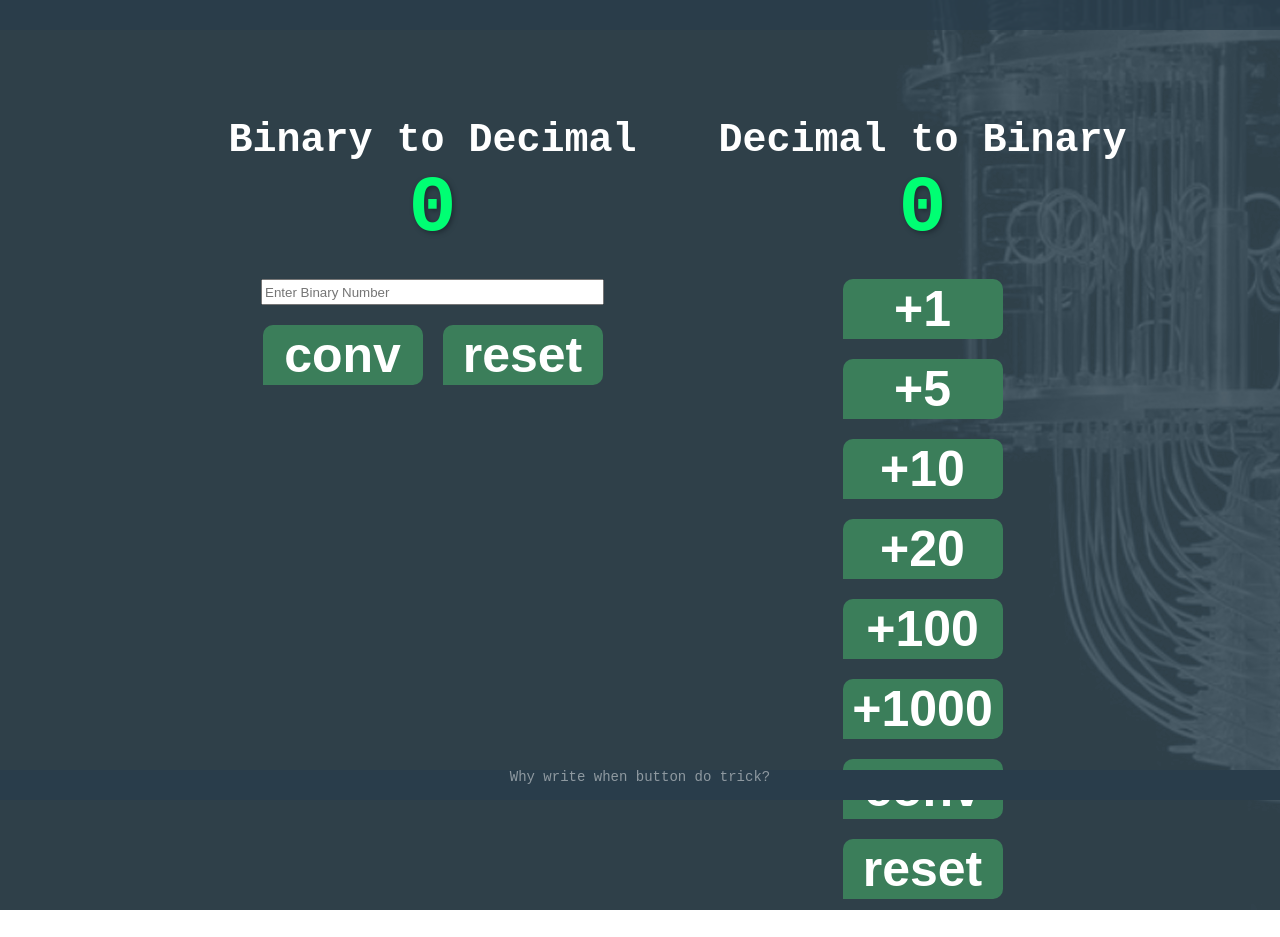
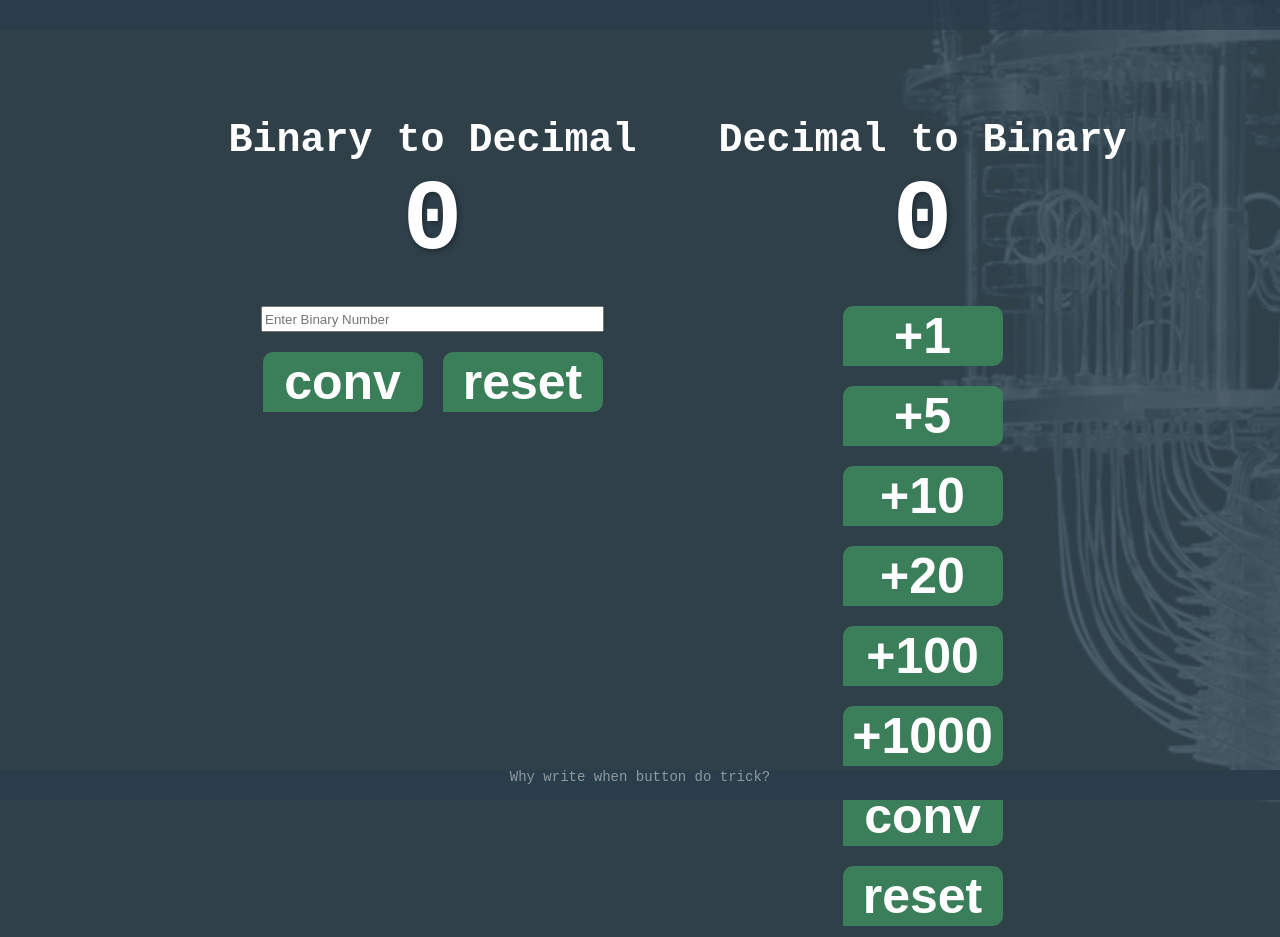
Before and after one commit to caseyDev422/dec-binary-convertor, a React (Create React App) app: page / in a window 1280 px wide. Before the commit the page ends 910 px from the top, so only its background shows below. Built offline with nearby package versions, Linux system fonts and the light colour scheme.

Commit message:
Update styles.css
changed the gold color and changed heading size

```diff
--- a/public/styles.css
+++ b/public/styles.css
@@ -8,11 +8,11 @@ body {
 
 h1 {
   text-align: center;
-  font-size: 80px;
+  font-size: 100px;
 }
 
 .gold-color {
-  color: #00ff73;
+  color: dark yellow;
   text-shadow: 2px 2px 5px rgb(31, 43, 51);
 }
 
```
